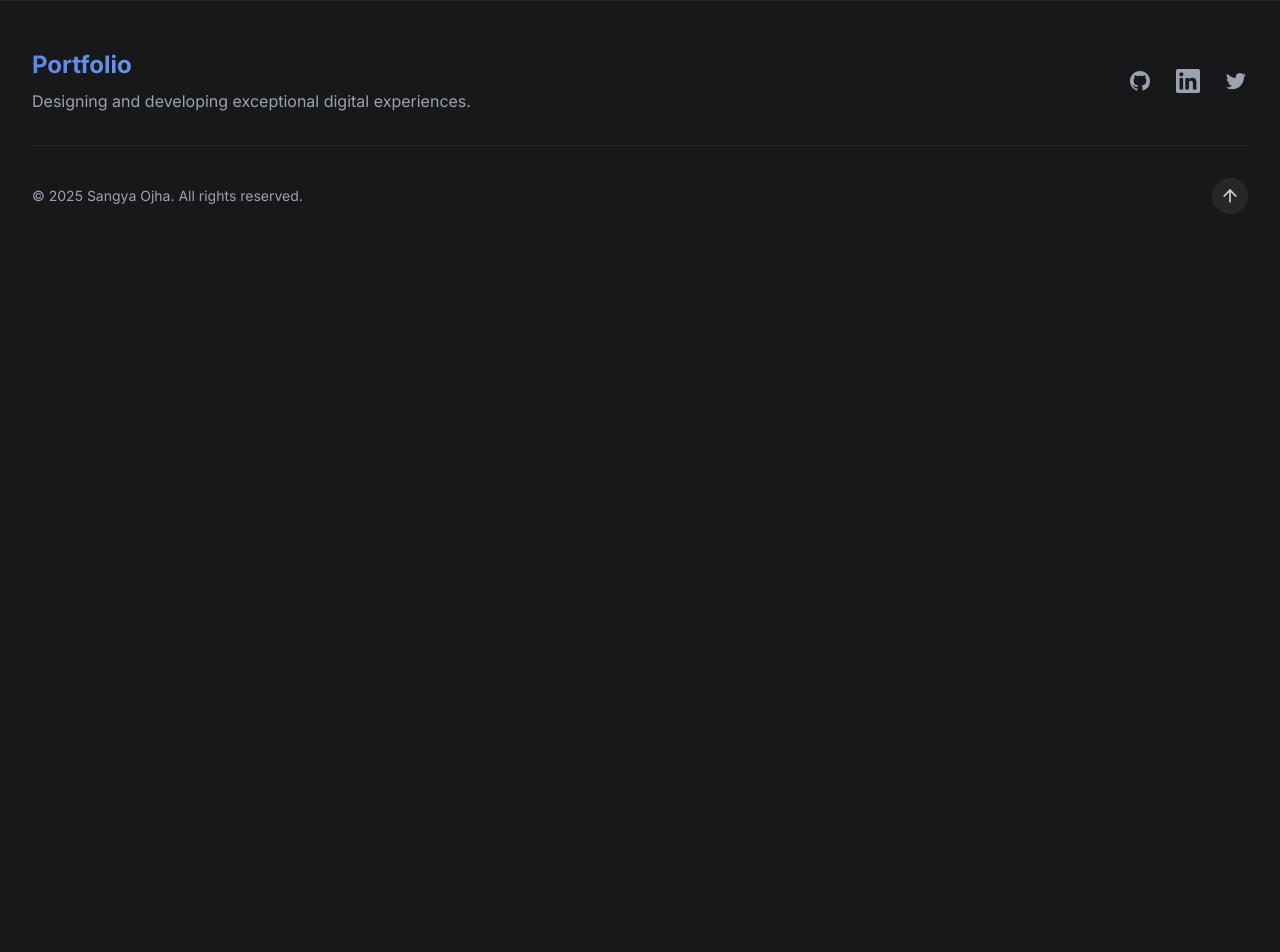
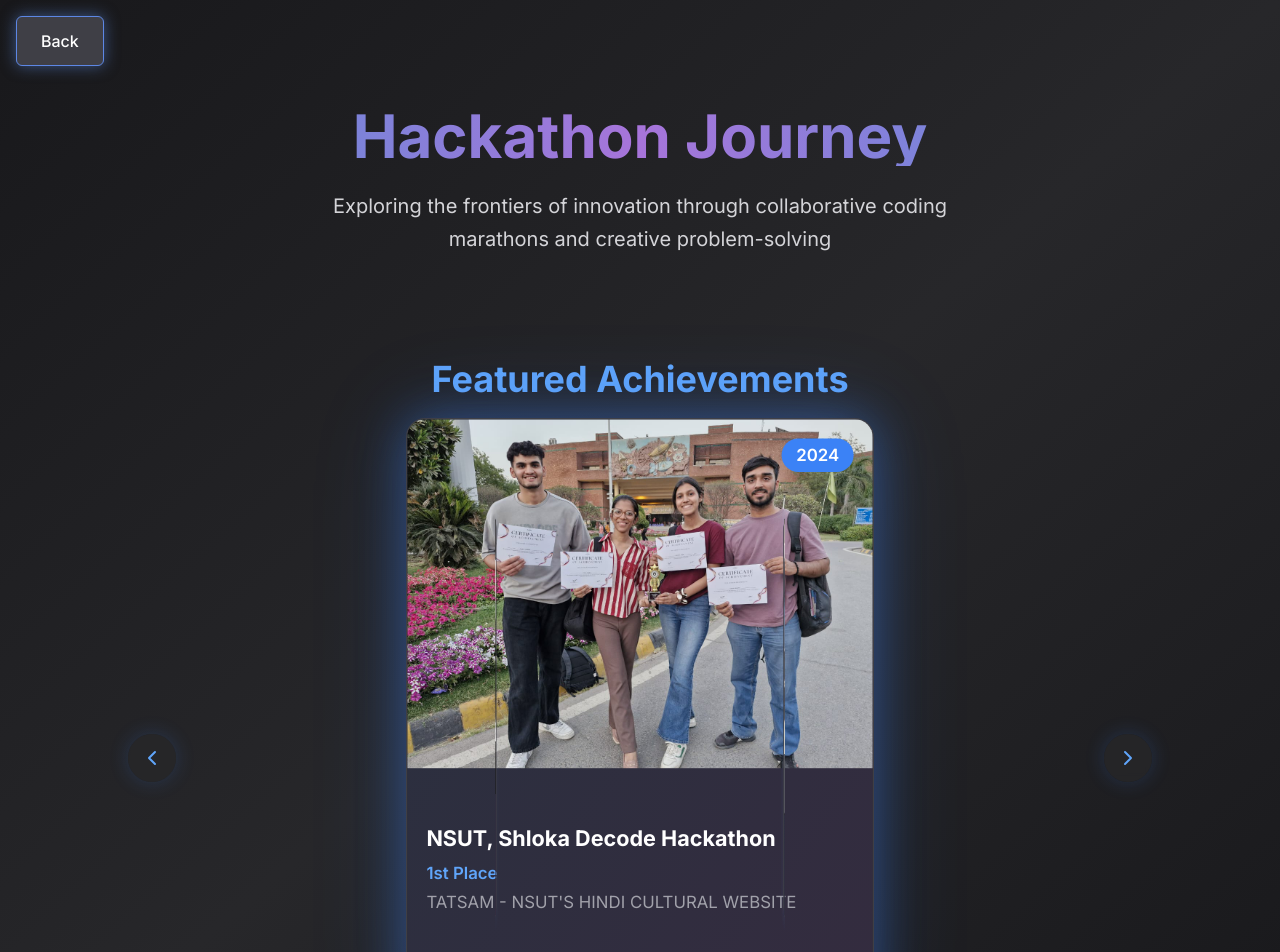
Before and after one commit to sangya-25/Portfolio_Sangya, a React (Vite) app: page /hack_experience in a window 1280 px wide. Shown: the top 952 px of the page. Before the commit the page ends 800 px from the top, so only its background shows below. Built offline with nearby package versions, Linux system fonts and the light colour scheme.

Commit message:
fixed the issue

```diff
--- a/src/App.jsx
+++ b/src/App.jsx
@@ -33,7 +33,7 @@ function App() {
     <div className="min-h-screen w-full bg-zinc-900 text-white overflow-x-hidden">
       <Routes>
         <Route
-          path="/Portfolio_Sangya"
+          path="/"
           element={
             <main className="w-full">
               <Navbar />
@@ -47,7 +47,7 @@ function App() {
           }
         />
         <Route
-          path="/Portfolio_Sangya/hack_experience"
+          path="/hack_experience"
           element={
             <div className="min-h-screen w-full bg-zinc-900 text-white overflow-x-hidden">
               <HackExperience />
@@ -55,7 +55,7 @@ function App() {
           }
         />
       </Routes>
-      <Footer />
+      {/* <Footer /> */}
     </div>
   );
 }
--- a/src/components/ExperienceSection.jsx
+++ b/src/components/ExperienceSection.jsx
@@ -139,7 +139,7 @@ const ExperienceSection = () => {
           {/* Button to navigate to detailed experience page */}
           <div className="text-center mt-8">
             <button
-              onClick={() => navigate('/Portfolio_Sangya/hack_experience')}
+              onClick={() => navigate('/hack_experience')}
               className="inline-flex items-center gap-2 bg-zinc-700 hover:bg-zinc-600 text-white px-6 py-3 rounded-md font-medium transition-all duration-300 transform hover:scale-105 hover:shadow-lg border border-cornflower shadow-[0_0_15px_rgba(100,149,237,0.5)]"
             >
               Explore Hack Experience
--- a/src/pages/HackExperience.jsx
+++ b/src/pages/HackExperience.jsx
@@ -15,7 +15,7 @@ const HackExperience = () => {
       title: "NSUT, Shloka Decode Hackathon",
       position: "1st Place",
       project: "TATSAM - NSUT'S HINDI CULTURAL WEBSITE",
-      image: `${import.meta.env.BASE_URL}img6.jpg`,
+      image: `${import.meta.env.BASE_URL}img10.jpg`,
       year: "2024"
     },
     {
@@ -23,7 +23,7 @@ const HackExperience = () => {
       title: "MAIT, BuildWars Hackathon",
       position: "Top 5",
       project: "AI-Powered RTI Generator",
-      image: `${import.meta.env.BASE_URL}img6.jpg`,
+      image: `${import.meta.env.BASE_URL}img9.jpg`,
       year: "2025"
     },
     {
@@ -31,15 +31,15 @@ const HackExperience = () => {
       title: "IIT, Hack'24 Hackathon",
       position: "Top 6",
       project: "Database Aggregator",
-      image: "`${import.meta.env.BASE_URL}img6.jpg`",
+      image: `${import.meta.env.BASE_URL}img3.jpg`,
       year: "2025"
     },
     {
       id: 4,
-      title: "SDI, Smart Delhi Ideathon",
-      position: "Top 30",
-      project: "Women Safety Web App - Her Suraksha",
-      image: `${import.meta.env.BASE_URL}img6.jpg`,
+      title: "CodeClash2.0, Google",
+      position: "Top 10",
+      project: "Sniffy - Smart Gas Leakage Detection System, IoT-based",
+      image: `${import.meta.env.BASE_URL}img5.jpg`,
       year: "2025"
     },
     {
@@ -47,7 +47,22 @@ const HackExperience = () => {
       title: "She Builds, Hackathon",
       position: "Top 40",
       project: "AI-Powered Roommate Finder - Harmony Match",
-      image: `${import.meta.env.BASE_URL}img6.jpg`,
+      image: `${import.meta.env.BASE_URL}img8.jpg`,
+      year: "2025"
+    },
+    {
+      id: 6,
+      title: "WebDash Hackathon, IEEE JMI",
+      position: "Ist Position",
+      project: "Revibe-A Sustainable E-commerce Platform",
+      image: `${import.meta.env.BASE_URL}img1.jpg`,
+      year: "2025"
+    },{
+      id: 7,
+      title: "SDI, Smart Delhi Ideathon",
+      position: "Top 30",
+      project: "Women Safety Web App - Her Suraksha",
+      image: `${import.meta.env.BASE_URL}img2.jpg`,
       year: "2025"
     }
   ];
@@ -105,7 +120,7 @@ const HackExperience = () => {
   return (
     <div className="min-h-screen bg-gradient-to-br from-zinc-900 via-zinc-800 to-zinc-900 text-white overflow-hidden">
       <button
-  onClick={() => navigate('/Portfolio_Sangya')}
+  onClick={() => navigate('/')}
   className="mt-4 ml-4 inline-flex items-center gap-2 bg-zinc-700 hover:bg-zinc-600 text-white px-6 py-3 rounded-md font-medium transition-all duration-300 transform hover:scale-105 hover:shadow-lg border border-cornflower shadow-[0_0_15px_rgba(100,149,237,0.5)]"
 >
   Back
@@ -139,7 +154,7 @@ const HackExperience = () => {
                   onClick={() => goToSlide(index)}
                 >
                   <div
-                    className="w-full h-full bg-zinc-800/80 backdrop-blur-sm rounded-2xl overflow-hidden border border-zinc-700 group hover:border-blue-500/50 transition-all duration-300"
+  className="w-full h-full bg-zinc-800 backdrop-blur-0 rounded-2xl overflow-hidden border border-zinc-700 transition-all duration-300"
   style={{
     boxShadow:
       index === currentIndex
@@ -147,20 +162,21 @@ const HackExperience = () => {
         : '0 0 20px rgba(59, 130, 246, 0.1)'
   }}
 >
-                    <div className="absolute inset-0 bg-gradient-to-br from-blue-500/10 to-purple-500/10 opacity-0 group-hover:opacity-100 transition-opacity duration-300"></div>
+  <div className="absolute inset-0 bg-gradient-to-br from-blue-500/10 to-purple-500/10 opacity-100 transition-opacity duration-300"></div>
+
   <div className="relative h-full flex flex-col">
     <div className="h-3/3 overflow-hidden">
       <img
         src={hackathon.image}
         alt={hackathon.title}
-                          className="w-full h-full object-cover group-hover:scale-110 transition-transform duration-500"
+        className="w-full h-full object-cover"
       />
       <div className="absolute top-4 right-4 bg-blue-500 text-white px-3 py-1 rounded-full text-sm font-semibold">
         {hackathon.year}
       </div>
     </div>
     <div className="h-1/3 p-4 flex flex-col justify-center">
-                        <h3 className="font-bold text-lg mb-1 text-white group-hover:text-blue-400 transition-colors">
+      <h3 className="font-bold text-lg mb-1 text-white">
         {hackathon.title}
       </h3>
       <p className="text-blue-400 font-semibold text-sm mb-1">{hackathon.position}</p>
@@ -168,6 +184,7 @@ const HackExperience = () => {
     </div>
   </div>
 </div>
+
                 </div>
               ))}
             </div>
```
Lines whose indentation alone changed are shown as unchanged.
